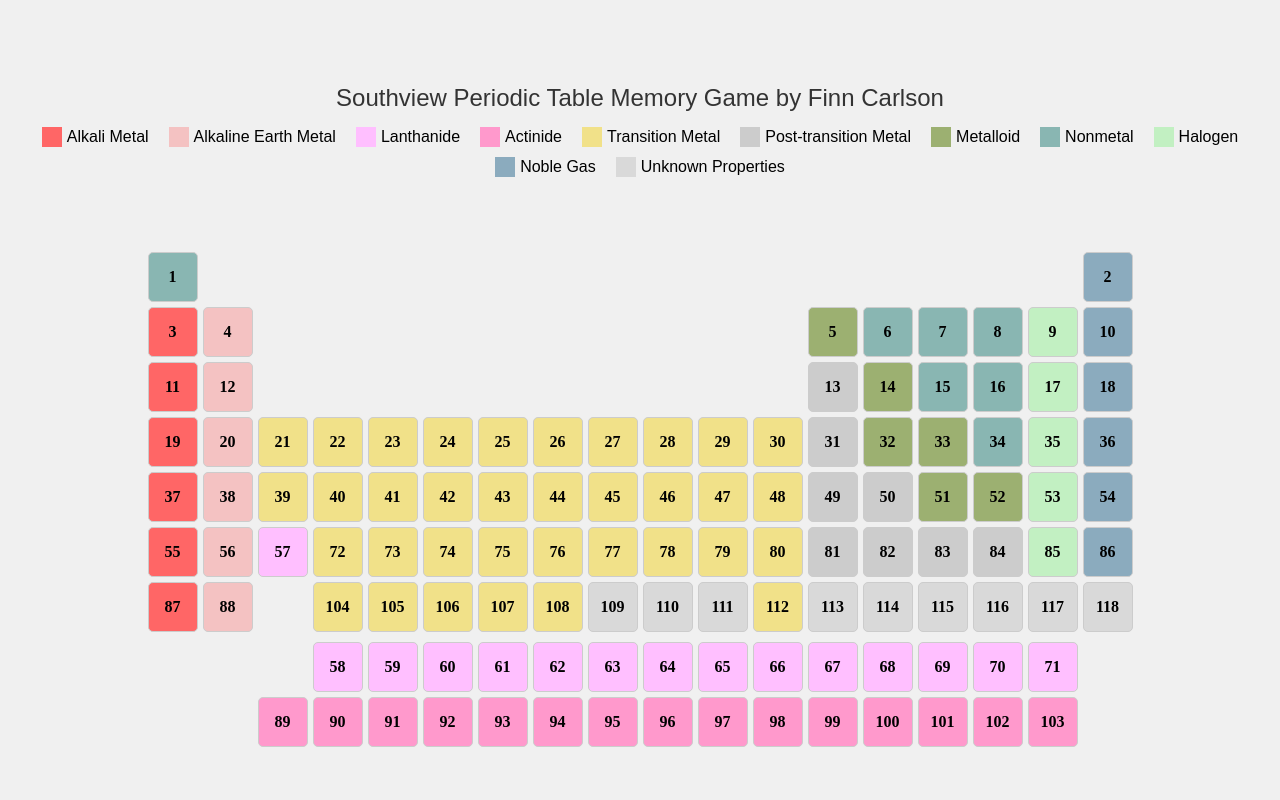
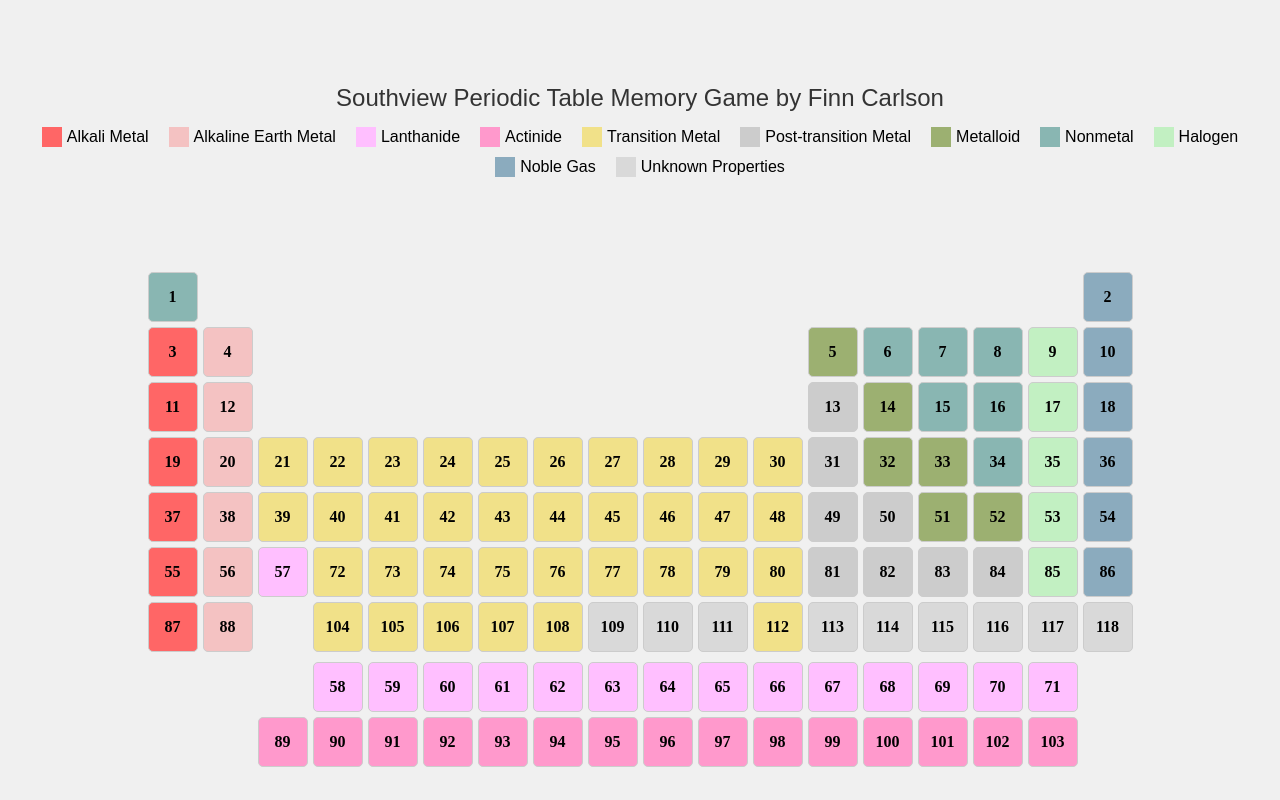
Before and after one commit to Domojc/PeriodicTableMatchGame, a plain HTML site: page index.html in a window 1280 px wide. Drawn offline with Linux system fonts and the light colour scheme.

Commit message:
Update styles.css

```diff
--- a/styles.css
+++ b/styles.css
@@ -12,7 +12,7 @@ body, html {
 .top-container {
     text-align: center;
     width: 100%;
-    padding: 40px 0; /* Increase padding to provide more space at the top */
+    padding: 60px 0; /* Increase padding to provide more space at the top */
 }
 
 .header {
```
